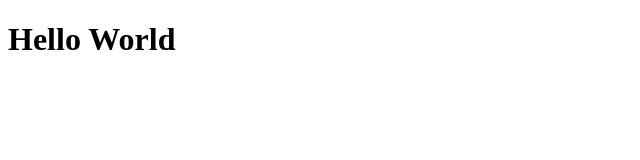
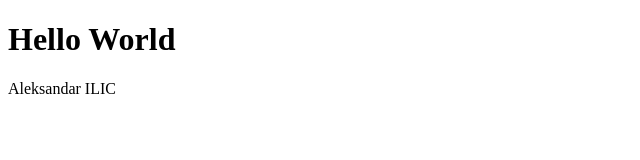
Before and after one commit to LXilic/it202spr2018, a plain HTML site: page activities/a3.html in a window 1280 px wide. Shown: the whole page, without its empty margins (0-640 px from the left). Drawn offline with Linux system fonts and the light colour scheme.

Commit message:
add my name

```diff
--- a/activities/a3.html
+++ b/activities/a3.html
@@ -5,5 +5,6 @@
     </head>
     <body>
         <h1>Hello World</h1>
+        <p>Aleksandar ILIC</p>
     </body>
 </html>
```
